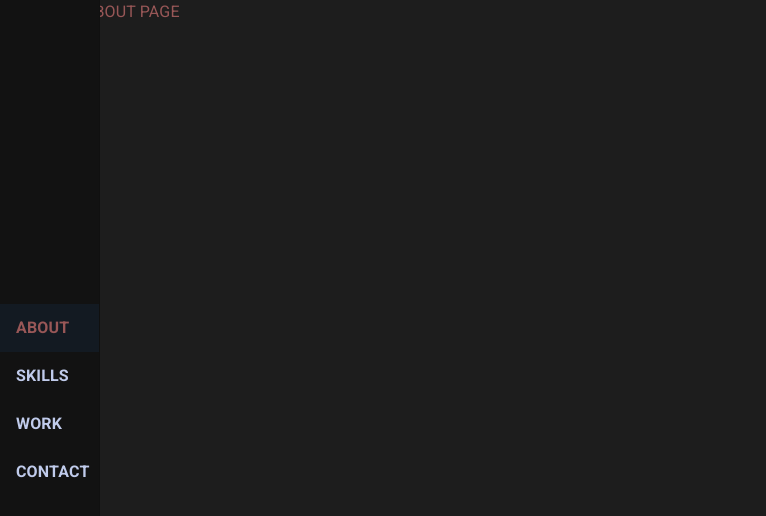
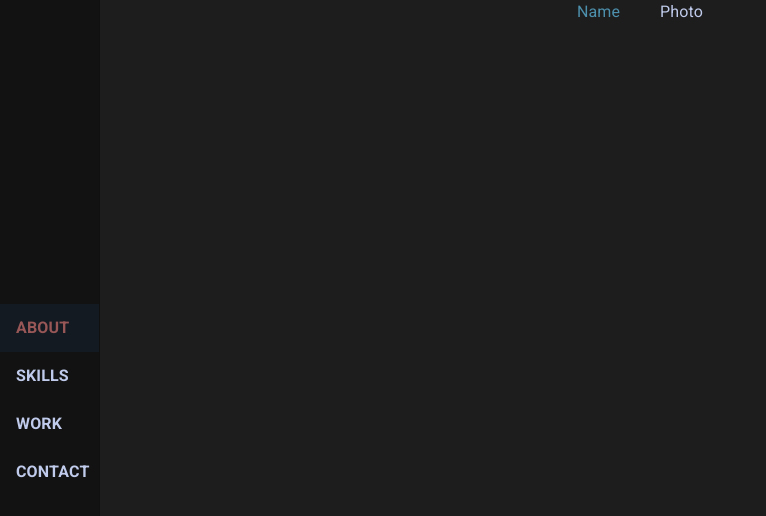
Before and after one commit to rishabgupta94/Portfoliov2, a React (Vite) app: page /about in a window 1280 px wide. Shown: the top 516 px of the page, without its empty margins (0-766 px from the left). Built offline with nearby package versions, Linux system fonts and the light colour scheme.

Commit message:
creates a grid system for About page

```diff
--- a/src/pages/About.tsx
+++ b/src/pages/About.tsx
@@ -1,6 +1,25 @@
-import { Typography } from '@mui/material';
+import { Container, Grid, Typography, useTheme } from '@mui/material';
+import { makeStyles } from '@mui/styles';
 import React from 'react';
 
+const useStyles = makeStyles(() => ({
+	root: {
+		// marginLeft: '60px',
+	},
+}));
+
 export const About = () => {
-	return <Typography color="textSecondary">Portfolio is ABOUT PAGE</Typography>;
+	const theme = useTheme();
+	const classes = useStyles(theme);
+
+	return (
+		<Container maxWidth="lg">
+			<Grid container justifyContent="center" alignItems="center" spacing={5}>
+				<Grid item>
+					<Typography color={theme.palette.text.third}>Name</Typography>
+				</Grid>
+				<Grid item>Photo</Grid>
+			</Grid>
+		</Container>
+	);
 };
--- a/src/utils/theme.ts
+++ b/src/utils/theme.ts
@@ -13,6 +13,7 @@ export const themeDark = createTheme({
 		text: {
 			primary: '#C0CBEB',
 			secondary: '#985757',
+			third: '#4D90AD',
 		},
 		background: { default: '#1D1D1D', navbar: '#121212' },
 	},
```
Also changed, not shown: src/theme.d.ts (+11 -4 lines), .eslintrc.json.
